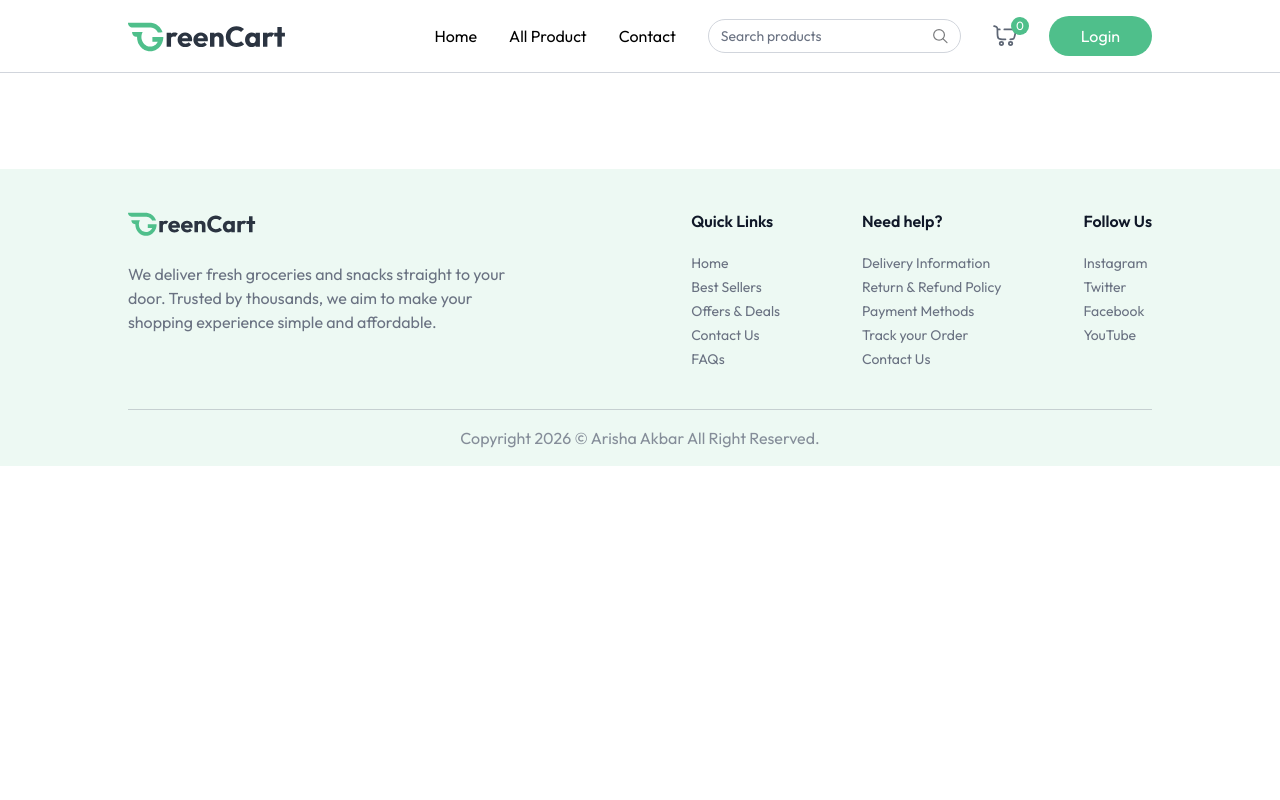
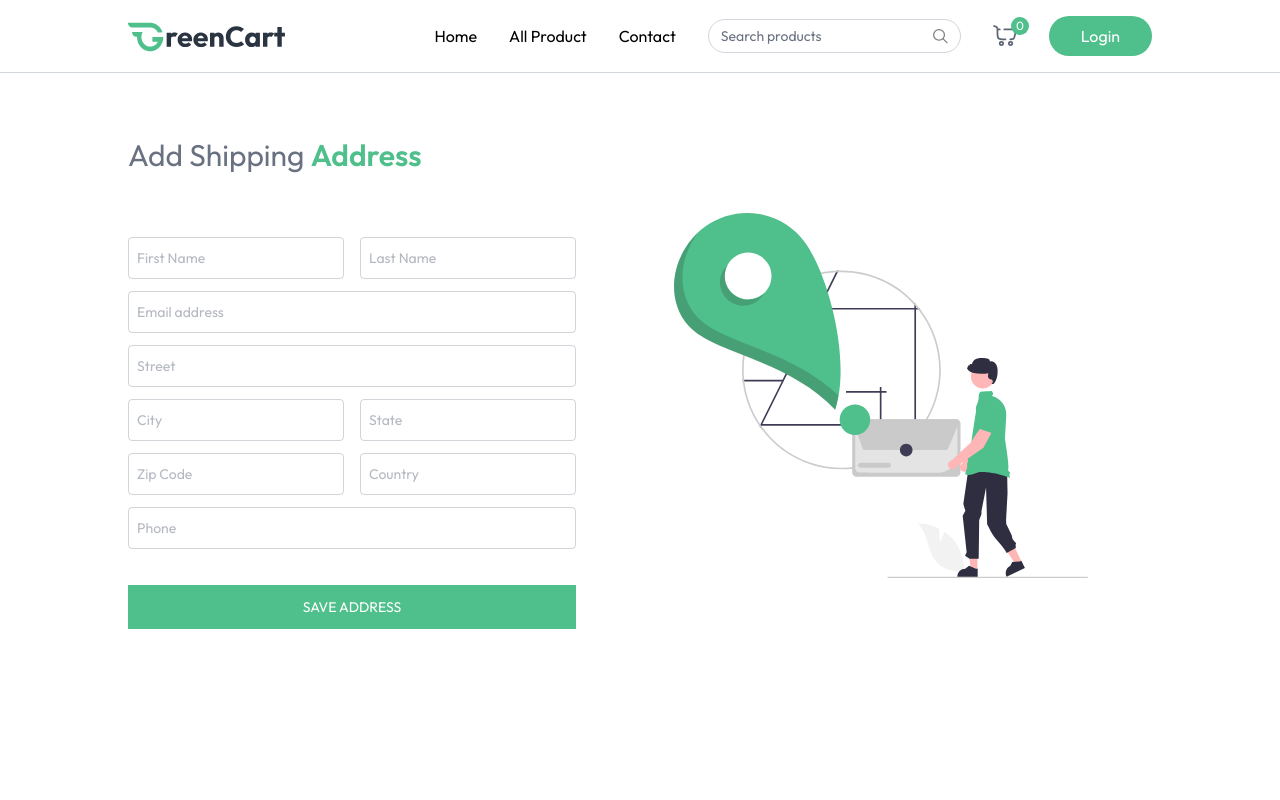
Before and after one commit to Arisha-Akbar/greencart, a React (Vite) app in the folder client/: page /add-address in a window 1280 px wide. Shown: the top 800 px of the page. Built offline with nearby package versions, Linux system fonts and the light colour scheme.

Commit message:
added AddAddress page

```diff
--- a/client/src/App.jsx
+++ b/client/src/App.jsx
@@ -10,6 +10,7 @@
 import ProductCategory from "./pages/ProductCategory";
 import ProductDetails from "./pages/ProductDetails";
 import Cart from "./pages/Cart";
+import AddAddress from "./pages/AddAddress";
 
 const App = () => {
   const isSellerPath = useLocation().pathname.includes("/seller");
@@ -31,6 +32,7 @@
           <Route path="/products/:category" element={<ProductCategory />} />
           <Route path="/products/:category/:id" element={<ProductDetails />} />
           <Route path="/cart" element={<Cart />} />
+          <Route path="/add-address" element={<AddAddress/>} />
         </Routes>
       </div>
       {!isSellerPath && <Footer />}
--- a/client/src/pages/AddAddress.jsx
+++ b/client/src/pages/AddAddress.jsx
@@ -1,18 +1,137 @@
-import React from 'react'
+import React, { useState } from "react";
+import { assets } from "../assets/assets";
 
+const InputField = ({ type, placeholder, name, handleChange, address }) => (
+  <input
+    className="w-full px-2 py-2.5 border border-gray-500/30 rounded outline-none text-gray-500 focus:border-primary transition"
+    type={type}
+    placeholder={placeholder}
+    name={name}
+    onChange={handleChange}
+    value={address[name]}
+    required
+  />
+);
 
+const AddAddress = () => {
+  const [address, setAddress] = useState({
+    firstName: "",
+    lastName: "",
+    email: "",
+    street: "",
+    city: "",
+    state: "",
+    zipCode: "",
+    country: "",
+    phone: "",
+  });
 
-const inputField = (()=>(
+  const handleChange = (e) => {
+    const { name, value } = e.target;
 
-<input type="text"/>
+    setAddress(() => ({
+      ...prevAddress,
+      [name]: value,
+    }));
+  };
 
-))
-const AddAddress = () => {
+  const onSubmitHandler = async (e) => {
+    e.preventDefault();
+  };
   return (
-    <div className='mt-16 pb-16'>
-        <p>Add Shipping</p>
+    <div className="mt-16 pb-16">
+      <p className="text-2xl md:text-3xl text-gray-500">
+        Add Shipping <span className="font-semibold text-primary">Address</span>
+      </p>
+      <div className="flex flex-col-reverse md:flex-row justify-between mt-10">
+        <div className="flex-1 max-w-md">
+          <form onSubmit={onSubmitHandler} className="space-y-3 mt-6 text-sm">
+            <div className="grid grid-cols-2 gap-4">
+              <InputField
+                handleChange={handleChange}
+                address={address}
+                name="firstName"
+                type="text"
+                placeholder="First Name"
+              />
+              <InputField
+                handleChange={handleChange}
+                address={address}
+                name="lastName"
+                type="text"
+                placeholder="Last Name"
+              />
+            </div>
+
+            <InputField
+              handleChange={handleChange}
+              address={address}
+              name="email"
+              type="email"
+              placeholder="Email address"
+            />
+
+            <InputField
+              handleChange={handleChange}
+              address={address}
+              name="street"
+              type="text"
+              placeholder="Street"
+            />
+            <div className="grid grid-cols-2 gap-4">
+              <InputField
+                handleChange={handleChange}
+                address={address}
+                name="city"
+                type="text"
+                placeholder="City"
+              />
+
+              <InputField
+                handleChange={handleChange}
+                address={address}
+                name="state"
+                type="text"
+                placeholder="State"
+              />
+            </div>
+            <div className="grid grid-cols-2 gap-4">
+              <InputField
+                handleChange={handleChange}
+                address={address}
+                name="zipcode"
+                type="number"
+                placeholder="Zip Code"
+              />
+
+              <InputField
+                handleChange={handleChange}
+                address={address}
+                name="country"
+                type="text"
+                placeholder="Country"
+              />
+            </div>
+            <InputField
+              handleChange={handleChange}
+              address={address}
+              name="phone"
+              type="text"
+              placeholder="Phone"
+            />
+            <button className="w-full mt-6 bg-primary text-white py-3 hover:bg-primary-dull transition curser-pointer uppercase">
+              Save Address
+            </button>
+          </form>
+        </div>
+        <img
+          className="md:mr-16 mb-16 md:mt-0"
+          src={assets.add_address_iamge}
+          alt="Add Address"
+        />
+      </div>
     </div>
-  )
-}
+  );
+};
 
-export default AddAddress
+export default AddAddress;
```
